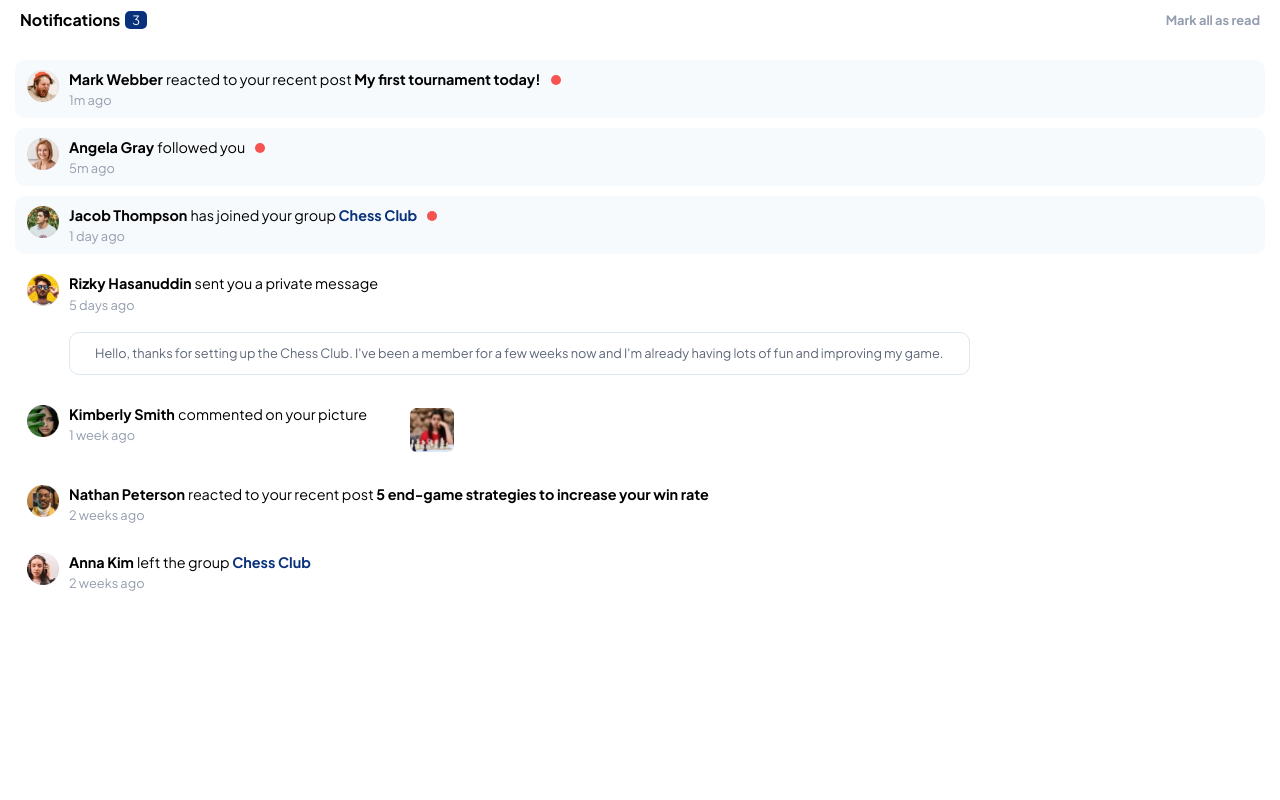
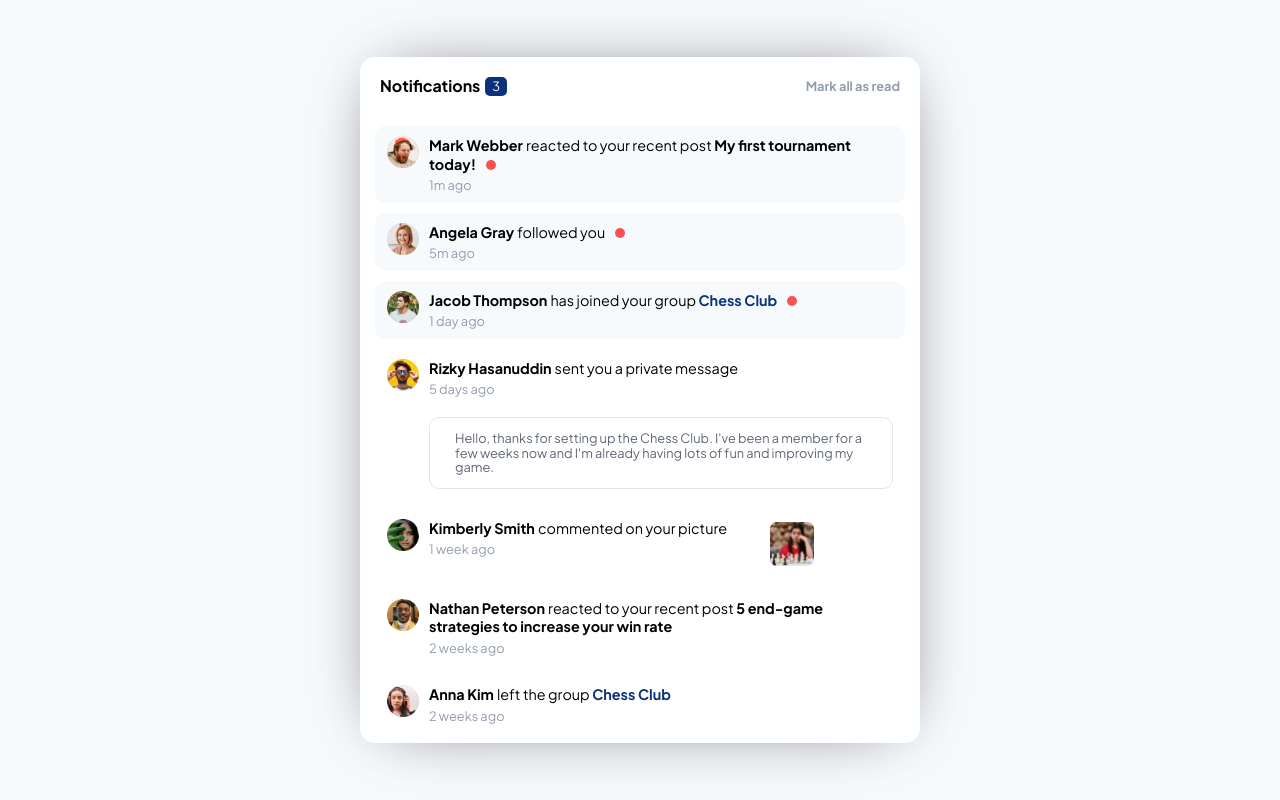
Before and after one commit to GrajalesU/Notifications-page, a React (Vite) app: page / in a window 1280 px wide. Built offline with nearby package versions, Linux system fonts and the light colour scheme.

Commit message:
Add desktop version

```diff
--- a/src/App.tsx
+++ b/src/App.tsx
@@ -1,7 +1,11 @@
 import Notifications from './pages/Notifications';
 
 function App() {
-  return <Notifications />;
+  return (
+    <div className="background">
+      <Notifications />
+    </div>
+  );
 }
 
 export default App;
--- a/src/pages/Notifications/index.tsx
+++ b/src/pages/Notifications/index.tsx
@@ -11,7 +11,7 @@ import chessImage from '../../assets/images/image-chess.webp';
 import Header from './components/Header';
 const Notifications = () => {
   return (
-    <div>
+    <div className="container">
       <Header />
       <div className="notification new">
         <img src={markImage} alt="$name profile" className="notification--profileImage" />
--- a/src/pages/Notifications/styles.scss
+++ b/src/pages/Notifications/styles.scss
@@ -97,3 +97,17 @@
     cursor: pointer;
   }
 }
+
+.container{
+  background: variables.$white;
+  max-width: 560px;
+  margin: 0 auto;
+  box-shadow: 0px 0px 65px -27px rgba(0,0,0,0.75);
+
+  @media(min-width:700px){
+    &{
+      border-radius: 15px;
+      padding-top: 10px;
+    }
+  }
+}
--- a/src/sass/index.scss
+++ b/src/sass/index.scss
@@ -1,3 +1,5 @@
+@use './variables';
+
 @font-face {
   font-family: 'Plus Jakarta Sans';
   src: url('../assets/fonts/PlusJakartaSans-VariableFont_wght.ttf');
@@ -10,3 +12,10 @@ body{
   margin: 0;
   padding: 0;
 }
+
+.background{
+  background-color: variables.$very-light-grayish-blue;
+  min-height: 100vh;
+  display: flex;
+  align-items: center;
+}
```
